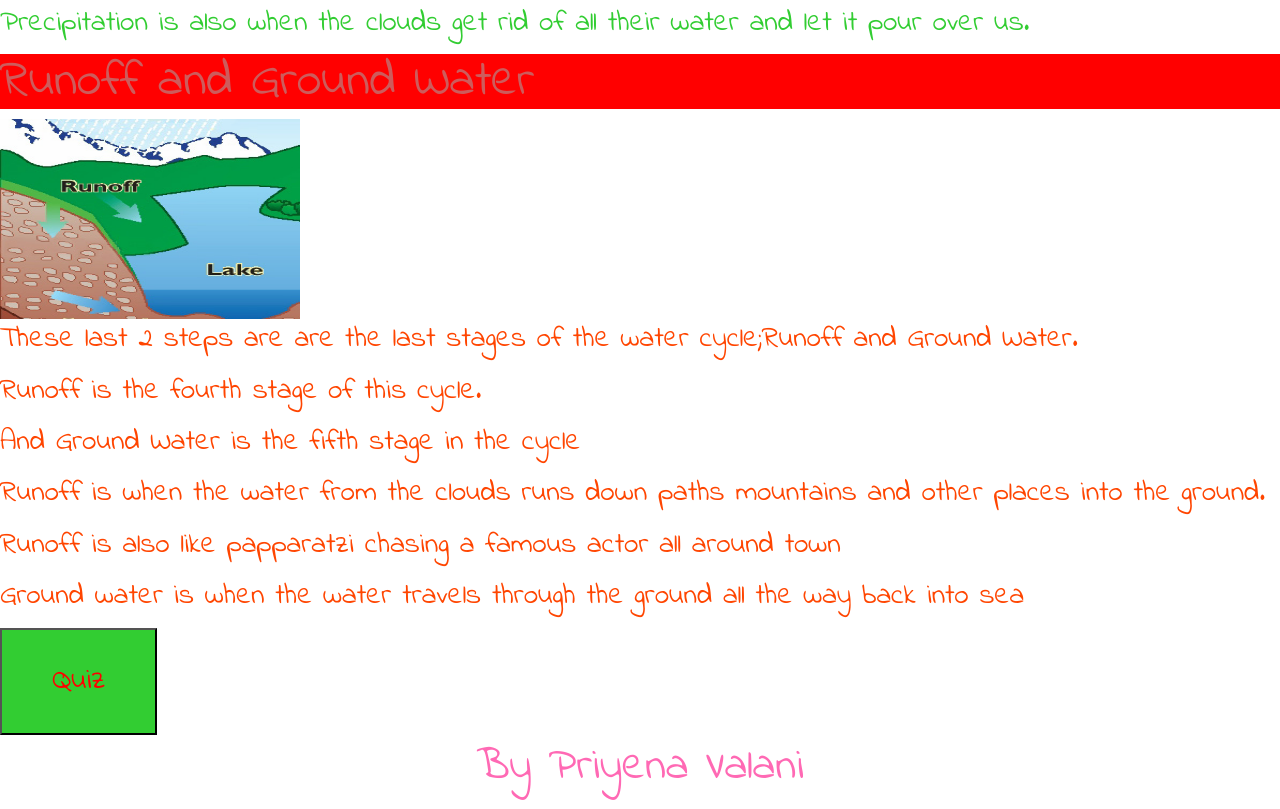
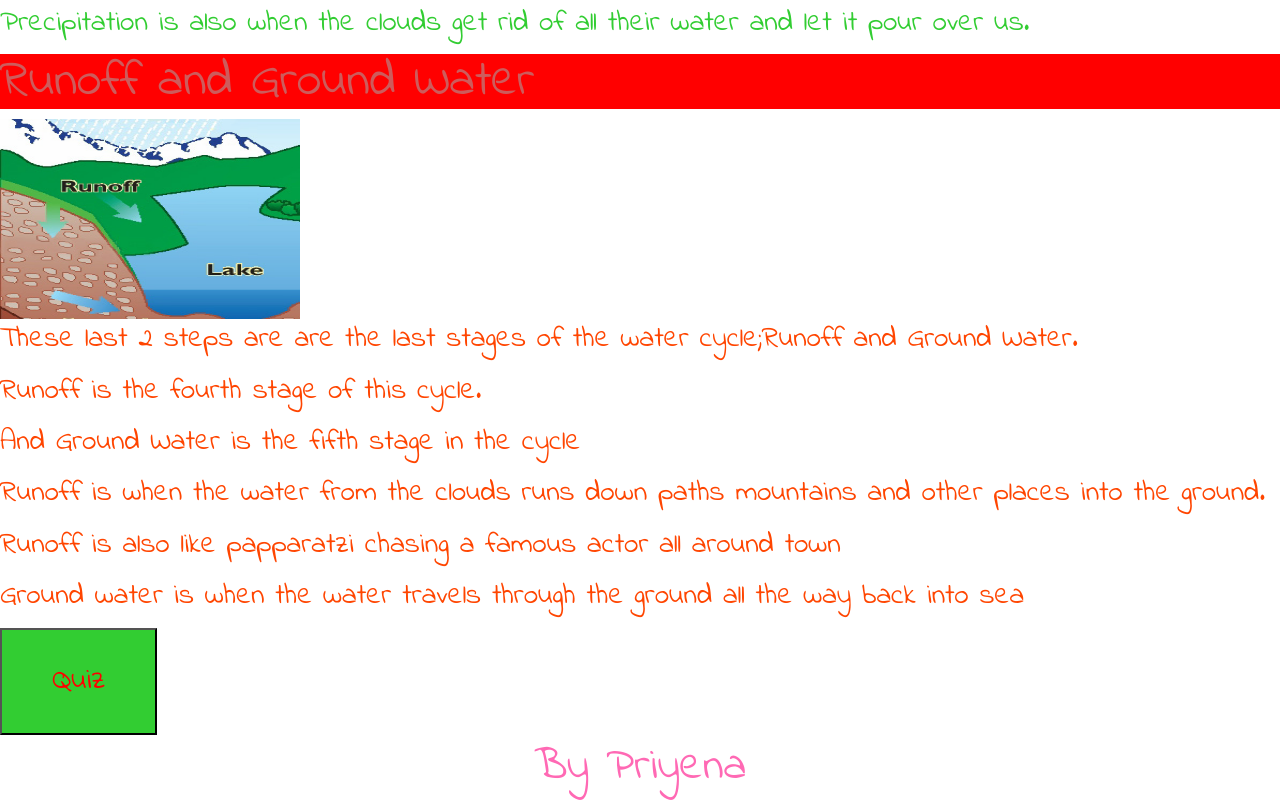
Before and after one commit to Primazing/primazing.github.io, a plain HTML site: page water_cycle/index.html in a window 1280 px wide. Shown: the part 2990-3799 px from the top of the page. Drawn offline with nearby package versions, Linux system fonts and the light colour scheme.

Commit message:
change to intro quiz

```diff
--- a/water_cycle/index.html
+++ b/water_cycle/index.html
@@ -87,7 +87,7 @@
 <div id="quizbuttonplace">
 </div>
 
-<p style="text-align:center;font-size:45px;color:hotpink">By Priyena Valani<br/></p>
+<p style="text-align:center;font-size:45px;color:hotpink">By Priyena<br/></p>
 
 
 
```
Also changed, not shown: water_cycle/introquiz.html (+1 -1 lines).
